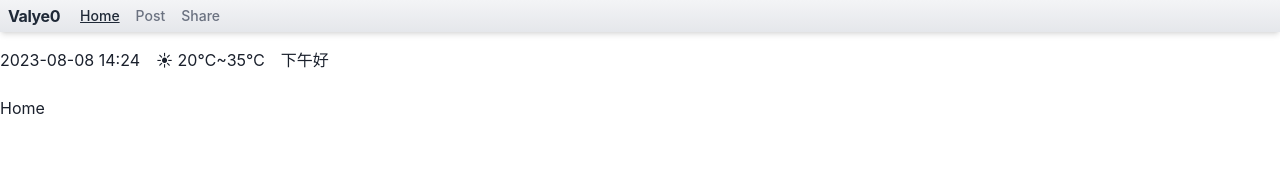
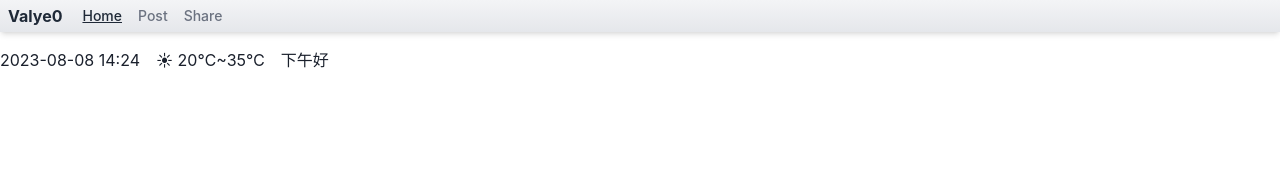
Before and after one commit to hjklchan/valyek, a React (Vite) app: page /home in a window 1280 px wide. Shown: the top 170 px of the page. Built offline with nearby package versions, Linux system fonts and the light colour scheme.

Commit message:
add effects

```diff
--- a/src/layouts/components/Header.tsx
+++ b/src/layouts/components/Header.tsx
@@ -33,7 +33,7 @@ const Header = () => {
         {/** Text Logo **/}
         <div className="flex items-center h-full text-gray-800 mr-3">
             <span
-                className="font-bold text-xxl tracking-tight cursor-zoom-in"
+                className="font-bold text-xxl cursor-zoom-in transition duration-700 hover:skew-y-3"
                 onClick={() => goHome()}
             >
                 Valye0
--- a/src/pages/home/index.tsx
+++ b/src/pages/home/index.tsx
@@ -1,4 +1,6 @@
 
 export default function() {
-    return <>Home</>
+    return <>
+
+    </>
 }
--- a/src/pages/post/index.tsx
+++ b/src/pages/post/index.tsx
@@ -1,4 +1,6 @@
 
 export default function() {
-    return <>Post</>
+    return <>
+
+    </>
 }
```
